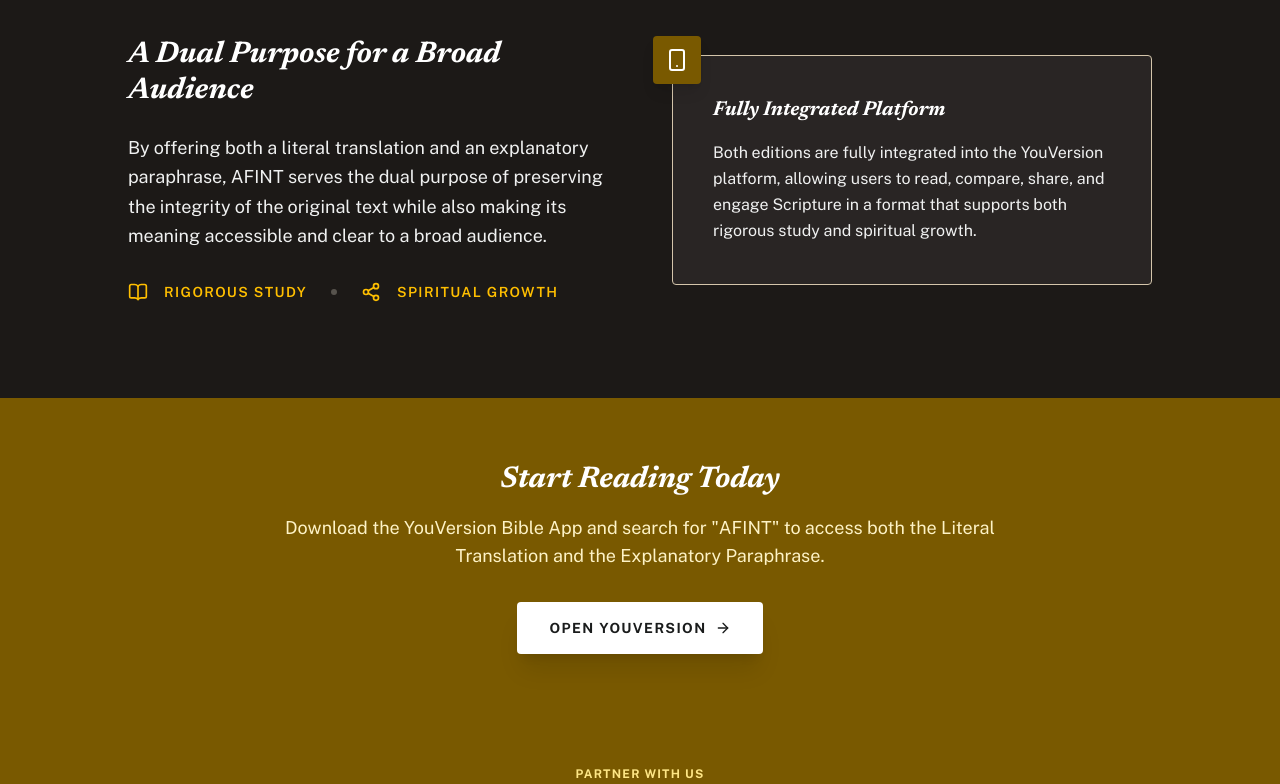
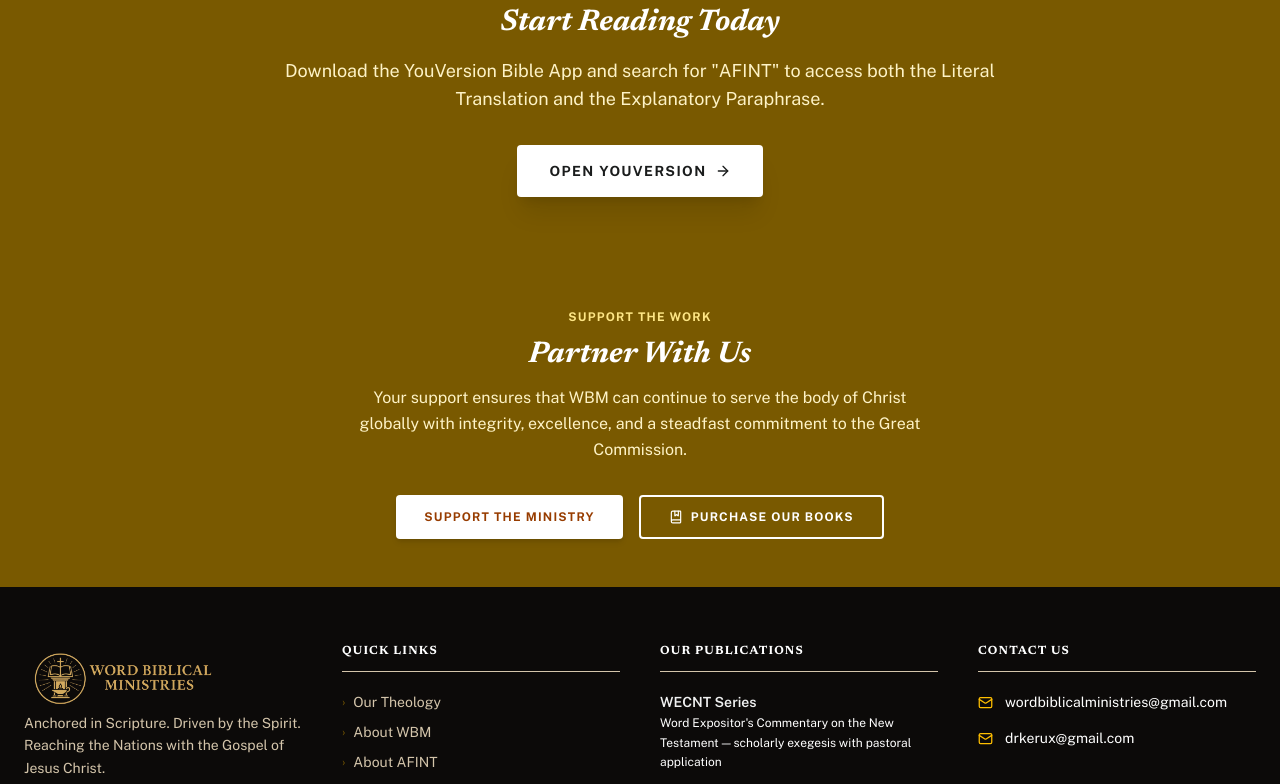
Before and after one commit to mayormankind/wordbiblicalministries, a Next.js app: page /digital-availability in a window 1280 px wide. Shown: the part 1840-2624 px from the top of the page. Built offline with nearby package versions, Linux system fonts and the light colour scheme.

Commit message:
update from client's review

```diff
--- a/src/components/Footer.tsx
+++ b/src/components/Footer.tsx
@@ -24,15 +24,15 @@ export default function Footer() {
       <div className="bg-surface-tint py-12 px-6">
         <div className="max-w-5xl mx-auto text-center">
           <p className="text-amber-200 text-xs uppercase tracking-widest font-bold mb-3">
-            Partner With Us
+            Support the Work
           </p>
           <h3 className="text-2xl md:text-3xl font-bold text-white mb-3 font-headline italic">
-            Support the Work. Own the Word.
+            Partner With Us
           </h3>
           <p className="text-amber-100 mb-8 text-base leading-relaxed max-w-xl mx-auto">
-            Your giving fuels faithful Bible translation and commentary work.
-            Our publications are also available to purchase — equipping you with
-            tools grounded in the Word.
+            Your support ensures that WBM can continue to serve the body of
+            Christ globally with integrity, excellence, and a steadfast
+            commitment to the Great Commission.
           </p>
           <div className="flex flex-wrap gap-4 justify-center">
             <Link
@@ -142,18 +142,9 @@ export default function Footer() {
           <ul className="space-y-4">
             <li>
               <p className="text-inverse-on-surface text-sm font-semibold mb-0.5">
-                AFINT
-              </p>
-              <p className="text-outline text-xs leading-relaxed">
-                African International New Testament — Literal Translation &
-                Explanatory Paraphrase
-              </p>
-            </li>
-            <li>
-              <p className="text-inverse-on-surface text-sm font-semibold mb-0.5">
                 WECNT Series
               </p>
-              <p className="text-outline text-xs leading-relaxed">
+              <p className="text-white text-xs leading-relaxed">
                 Word Expositor's Commentary on the New Testament — scholarly
                 exegesis with pastoral application
               </p>
@@ -182,7 +173,7 @@ export default function Footer() {
               <Mail size={15} className="text-primary-container shrink-0" />
               <a
                 href="mailto:wordbiblicalministries@gmail.com"
-                className="text-outline-variant hover:text-primary-fixed transition-colors break-all"
+                className="text-white hover:text-primary-fixed transition-colors break-all"
               >
                 wordbiblicalministries@gmail.com
               </a>
@@ -191,7 +182,7 @@ export default function Footer() {
               <Mail size={15} className="text-primary-container shrink-0" />
               <a
                 href="mailto:drkerux@gmail.com"
-                className="text-outline-variant hover:text-primary-fixed transition-colors"
+                className="text-white hover:text-primary-fixed transition-colors"
               >
                 drkerux@gmail.com
               </a>
--- a/src/components/HeroCarousel.tsx
+++ b/src/components/HeroCarousel.tsx
@@ -84,12 +84,9 @@ export default function HeroCarousel() {
             }`}
           >
             <div className="inline-flex items-center gap-2 bg-primary/20 border border-primary/40 text-amber-300 text-xs uppercase tracking-widest px-4 py-2 rounded-full mb-8">
-              <span className="w-1.5 h-1.5 bg-amber-400 rounded-full animate-pulse" />
               {slide.badge}
             </div>
-            <h1
-              className="text-5xl md:text-7xl font-bold text-white mb-6 leading-tight font-headline italic"
-            >
+            <h1 className="text-5xl md:text-7xl font-bold text-white mb-6 leading-tight font-headline italic">
               {slide.title.split(" ").map((word, i) => (
                 <span
                   key={i}
--- a/src/index.css
+++ b/src/index.css
@@ -1,5 +1,4 @@
-@import url('https://fonts.googleapis.com/css2?family=Newsreader:ital,wght@0,400;0,500;0,600;0,700;1,400;1,700&family=Public+Sans:wght@300;400;500;600;700&display=swap');
-@import url('https://fonts.googleapis.com/css2?family=Material+Symbols+Outlined:wght,FILL@100..700,0..1&display=swap');
+@import url("https://fonts.googleapis.com/css2?family=Newsreader:ital,wght@0,400;0,500;0,600;0,700;1,400;1,700&family=Public+Sans:wght@300;400;500;600;700&display=swap");
 @import "tailwindcss";
 
 @theme {
@@ -70,11 +69,19 @@
     color: var(--color-on-background);
     font-family: var(--font-body);
   }
-  h1, h2, h3, h4, h5 {
+  h1,
+  h2,
+  h3,
+  h4,
+  h5 {
     font-family: var(--font-headline);
   }
   .material-symbols-outlined {
-    font-variation-settings: 'FILL' 0, 'wght' 400, 'GRAD' 0, 'opsz' 24;
+    font-variation-settings:
+      "FILL" 0,
+      "wght" 400,
+      "GRAD" 0,
+      "opsz" 24;
   }
   ::selection {
     background-color: var(--color-primary-container);
--- a/src/views/AboutWBM.tsx
+++ b/src/views/AboutWBM.tsx
@@ -22,6 +22,7 @@ import {
   GraduationCap,
 } from "lucide-react";
 import AnimateOnScroll from "../components/AnimateOnScroll";
+import Image from "next/image";
 
 // ── Core Values ───────────────────────────────────────────────────────────────
 const values = [
@@ -77,57 +78,6 @@ const values = [
   },
 ];
 
-// ── Founder academic journey ──────────────────────────────────────────────────
-const academicJourney = [
-  {
-    track: "Academic",
-    color: "bg-stone-800",
-    textColor: "text-on-surface",
-    lightBg: "bg-surface-container-low",
-    borderColor: "border-stone-300",
-    items: [
-      {
-        degree: "BSc, Geography",
-        institution: "University of Ibadan, Nigeria",
-        detail: "Specialization in Soil Geomorphology",
-      },
-      {
-        degree: "MSc, Geography",
-        institution: "University of Ibadan, Nigeria",
-        detail: "Rigorous analytical research background",
-      },
-    ],
-  },
-  {
-    track: "Theological",
-    color: "bg-surface-tint",
-    textColor: "text-surface-tint",
-    lightBg: "bg-amber-50",
-    borderColor: "border-amber-300",
-    items: [
-      {
-        degree: "MDiv, Theology",
-        institution: "Nigerian Baptist Theological Seminary, Ogbomosho",
-        detail:
-          "Foundation in biblical interpretation and expository preaching",
-      },
-      {
-        degree: "MTh, Theology",
-        institution: "Nigerian Baptist Theological Seminary, Ogbomosho",
-        detail: "Doctrinal soundness and careful biblical scholarship",
-      },
-    ],
-  },
-];
-
-// ── Leadership placeholders ───────────────────────────────────────────────────
-const leadership = [
-  { name: "Founder & Director", role: "Senior Leadership" },
-  { name: "Associate Director", role: "Ministry Team" },
-  { name: "Director of Ministries", role: "Ministry Leadership" },
-  { name: "Director of AFINT", role: "International Outreach" },
-];
-
 // ── Mission commitments ───────────────────────────────────────────────────────
 const missionCommitments = [
   {
@@ -165,7 +115,7 @@ export default function AboutWBM() {
       <PageHero
         tag="Who We Are"
         title="About WBM"
-        subtitle="Word Biblical Ministries — exalting Christ and strengthening the Church through prayer-dependent, Scripture-rooted ministry."
+        subtitle="Word Biblical Ministries — exalting Christ and strengthening the Church through prayer-dependent and Scripture-rooted ministry."
       />
 
       {/* ── Vision & Mission ── */}
@@ -305,9 +255,6 @@ export default function AboutWBM() {
         <div className="max-w-5xl mx-auto">
           <AnimateOnScroll animation="fade-up">
             <div className="text-center mb-16">
-              <p className="text-primary-container text-xs uppercase tracking-widest font-bold mb-3">
-                The Man Behind the Mission
-              </p>
               <h2 className="text-3xl md:text-4xl font-bold text-white mb-4 font-headline italic">
                 About the Founder
               </h2>
@@ -325,16 +272,19 @@ export default function AboutWBM() {
             <AnimateOnScroll animation="fade-right" className="lg:col-span-3">
               <div className="flex flex-col items-center text-center">
                 <div className="w-32 h-32 rounded-full bg-stone-700 flex items-center justify-center mb-5 ring-4 ring-amber-600/40">
-                  <User size={56} className="text-outline-variant" />
+                  <Image
+                    alt="Michael Adegbola"
+                    src="/founder.jpg"
+                    width={100}
+                    height={100}
+                    className="rounded-full"
+                  />
                 </div>
                 <h3 className="text-xl font-bold text-white mb-1 font-headline italic">
                   Michael Adegbola
                 </h3>
                 <p className="text-primary-fixed text-xs uppercase tracking-widest font-semibold mb-3">
                   Founder & Director
-                </p>
-                <p className="text-outline-variant text-xs leading-relaxed">
-                  Scholar · Teacher · Preacher
                 </p>
               </div>
             </AnimateOnScroll>
@@ -375,52 +325,6 @@ export default function AboutWBM() {
               </div>
             </AnimateOnScroll>
           </div>
-
-          {/* Dual academic track */}
-          <AnimateOnScroll animation="fade-up" delay={100}>
-            <div className="grid grid-cols-1 md:grid-cols-2 gap-6">
-              {academicJourney.map((track, i) => (
-                <AnimateOnScroll
-                  key={i}
-                  animation={i === 0 ? "fade-right" : "fade-left"}
-                  delay={(i * 150) as any}
-                >
-                  <div className="bg-stone-800 border border-outline-variant rounded-sm p-6">
-                    <div className="flex items-center gap-3 mb-5">
-                      <div
-                        className={`w-8 h-8 rounded-lg ${track.color} flex items-center justify-center`}
-                      >
-                        <GraduationCap size={16} className="text-white" />
-                      </div>
-                      <h4 className="font-bold text-white font-headline italic">
-                        {track.track} Formation
-                      </h4>
-                    </div>
-                    <div className="space-y-4">
-                      {track.items.map((item, j) => (
-                        <div
-                          key={j}
-                          className={`border-l-2 ${track.borderColor} pl-4`}
-                        >
-                          <p
-                            className={`font-bold text-sm ${track.textColor} mb-0.5`}
-                          >
-                            {item.degree}
-                          </p>
-                          <p className="text-inverse-on-surface text-sm">
-                            {item.institution}
-                          </p>
-                          <p className="text-outline text-xs mt-0.5">
-                            {item.detail}
-                          </p>
-                        </div>
-                      ))}
-                    </div>
-                  </div>
-                </AnimateOnScroll>
-              ))}
-            </div>
-          </AnimateOnScroll>
         </div>
       </section>
     </main>
--- a/src/views/DigitalAvailability.tsx
+++ b/src/views/DigitalAvailability.tsx
@@ -29,9 +29,7 @@ export default function DigitalAvailability() {
             <p className="text-surface-tint text-sm uppercase tracking-widest font-bold mb-6">
               Now Available Worldwide
             </p>
-            <h2
-              className="text-3xl md:text-5xl font-bold text-on-surface mb-8 leading-tight font-headline italic"
-            >
+            <h2 className="text-3xl md:text-5xl font-bold text-on-surface mb-8 leading-tight font-headline italic">
               AFINT on the YouVersion Bible App
             </h2>
             <div className="flex items-center justify-center gap-3 my-8">
@@ -66,11 +64,11 @@ export default function DigitalAvailability() {
                   <p className="text-outline text-xs uppercase tracking-widest font-bold mb-3">
                     British English Edition
                   </p>
-                  <h3
-                    className="text-2xl lg:text-3xl font-bold text-on-background mb-6 font-headline italic"
-                  >
+                  <h3 className="text-2xl lg:text-3xl font-bold text-on-background mb-6 font-headline italic">
                     African International New Testament: <br />
-                    <span className="text-surface-tint">Literal Translation</span>{" "}
+                    <span className="text-surface-tint">
+                      Literal Translation
+                    </span>{" "}
                   </h3>
                   <div className="space-y-5 text-on-surface-variant leading-relaxed">
                     <p>
@@ -100,9 +98,7 @@ export default function DigitalAvailability() {
                   <p className="text-primary text-xs uppercase tracking-widest font-bold mb-3">
                     American English Edition
                   </p>
-                  <h3
-                    className="text-2xl lg:text-3xl font-bold text-on-background mb-6 font-headline italic"
-                  >
+                  <h3 className="text-2xl lg:text-3xl font-bold text-on-background mb-6 font-headline italic">
                     African International New Testament: <br />
                     <span className="text-surface-tint">
                       Explanatory Paraphrase
@@ -129,57 +125,11 @@ export default function DigitalAvailability() {
         </div>
       </section>
 
-      {/* Dual Purpose & Integration */}
-      <AnimateOnScroll animation="fade-up">
-        <section className="py-24 px-6 bg-stone-900 text-inverse-on-surface">
-          <div className="max-w-5xl mx-auto">
-            <div className="grid grid-cols-1 lg:grid-cols-2 gap-16 items-center">
-              <div>
-                <h3
-                  className="text-3xl font-bold text-white mb-6 font-headline italic"
-                >
-                  A Dual Purpose for a Broad Audience
-                </h3>
-                <p className="text-lg leading-relaxed mb-6">
-                  By offering both a literal translation and an explanatory
-                  paraphrase, AFINT serves the dual purpose of preserving the
-                  integrity of the original text while also making its meaning
-                  accessible and clear to a broad audience.
-                </p>
-                <div className="flex gap-4 items-center text-primary-container font-semibold uppercase tracking-widest text-sm mt-8">
-                  <BookOpen size={20} /> Rigorous Study
-                  <span className="w-1.5 h-1.5 bg-stone-600 rounded-full mx-2" />
-                  <Share2 size={20} /> Spiritual Growth
-                </div>
-              </div>
-
-              <div className="bg-stone-800 p-10 border border-outline-variant rounded-sm relative">
-                <div className="absolute -top-5 -left-5 bg-primary text-white p-3 rounded-sm shadow-lg">
-                  <Smartphone size={24} />
-                </div>
-                <h4
-                  className="text-xl font-bold text-white mb-4 font-headline italic"
-                >
-                  Fully Integrated Platform
-                </h4>
-                <p className="leading-relaxed">
-                  Both editions are fully integrated into the YouVersion platform,
-                  allowing users to read, compare, share, and engage Scripture in
-                  a format that supports both rigorous study and spiritual growth.
-                </p>
-              </div>
-            </div>
-          </div>
-        </section>
-      </AnimateOnScroll>
-
       {/* Final CTA */}
       <AnimateOnScroll animation="zoom-in">
         <section className="py-16 px-6 bg-surface-tint text-white text-center">
           <div className="max-w-3xl mx-auto">
-            <h2
-              className="text-3xl font-bold mb-4 font-headline italic"
-            >
+            <h2 className="text-3xl font-bold mb-4 font-headline italic">
               Start Reading Today
             </h2>
             <p className="text-amber-100 mb-8 text-lg">
--- a/src/views/Give.tsx
+++ b/src/views/Give.tsx
@@ -109,10 +109,7 @@ export default function Give() {
               <div className="h-px w-16 bg-amber-400" />
             </div>
             <p className="text-on-surface-variant text-lg max-w-2xl mx-auto leading-relaxed">
-              Your giving enables WBM to preach the Gospel, disciple nations,
-              support missionaries, produce media content, and meet the
-              practical needs of our community. When you give, you are
-              partnering with God's work on the earth.
+              Your partnership strengthens the ministry of Word Biblical Ministries in several key ways:
             </p>
           </div>
           <div className="grid grid-cols-1 md:grid-cols-3 gap-8">
@@ -120,17 +117,22 @@ export default function Give() {
               {
                 icon: <Heart size={28} className="text-primary" />,
                 title: "Impacting the Church",
-                desc: "Your gift directly empowers pastors, students, and believers through biblically grounded resources and training.",
+                desc: "Funding theological initiatives that equip pastors, students, and Christian leaders with biblically resources.",
               },
               {
                 icon: <Globe size={28} className="text-primary" />,
                 title: "Translating the Word",
-                desc: "Through AFINT, your generosity sends the Gospel to the nations in accurate, readable translations.",
+                desc: "Enabling us to expand digital platforms, educational tools, and ministry outreach around the world.",
               },
               {
                 icon: <Shield size={28} className="text-primary" />,
                 title: "Faithful Stewardship",
-                desc: "We are committed to transparent, accountable, and Spirit-led management of every resource entrusted to us.",
+                desc: "Sustaining the operational needs of a ministry committed to prayer, Scripture, and the Great Commission.",
+              },
+              {
+                icon: <Shield size={28} className="text-primary" />,
+                title: "Progressive Strengthening",
+                desc: "Every gift -large or small -helps WBM continue strengthening the Church through Christ-centered and Scripture-rooted ministry.",
               },
             ].map((w, i) => (
               <AnimateOnScroll
--- a/src/views/Home.tsx
+++ b/src/views/Home.tsx
@@ -79,7 +79,7 @@ export default function Home() {
       {/* ─── SCRIPTURE BANNER ─── */}
       <section className="bg-surface-tint py-10 px-6 overflow-hidden">
         <AnimateOnScroll animation="zoom-in" duration={1000}>
-          <p className="text-center text-amber-50 text-xl md:text-2xl italic max-w-3xl mx-auto font-headline italic">
+          <p className="text-center text-amber-50 text-xl md:text-2xl italic max-w-3xl mx-auto font-headline">
             "For the word of God is living and active, sharper than any
             two-edged sword…"
           </p>
--- a/src/views/OurStory.tsx
+++ b/src/views/OurStory.tsx
@@ -346,7 +346,7 @@ export default function OurStory() {
                   </div>
                 </div>
               </div>
-              {/*<div className="relative">
+              <div className="relative hidden md:flex">
                 <img
                   alt="Sacred Atmosphere"
                   className="rounded-xl shadow-2xl grayscale brightness-75 hover:grayscale-0 transition-all duration-700"
@@ -359,7 +359,7 @@ export default function OurStory() {
                     robust, Scripture-grounded faith."
                   </p>
                 </div>
-              </div>*/}
+              </div>
             </div>
           </div>
         </AnimateOnScroll>
```
Also changed, not shown: public/images/founder.jpg (added), 1 other file (tests, documents, lock files or other folders).
